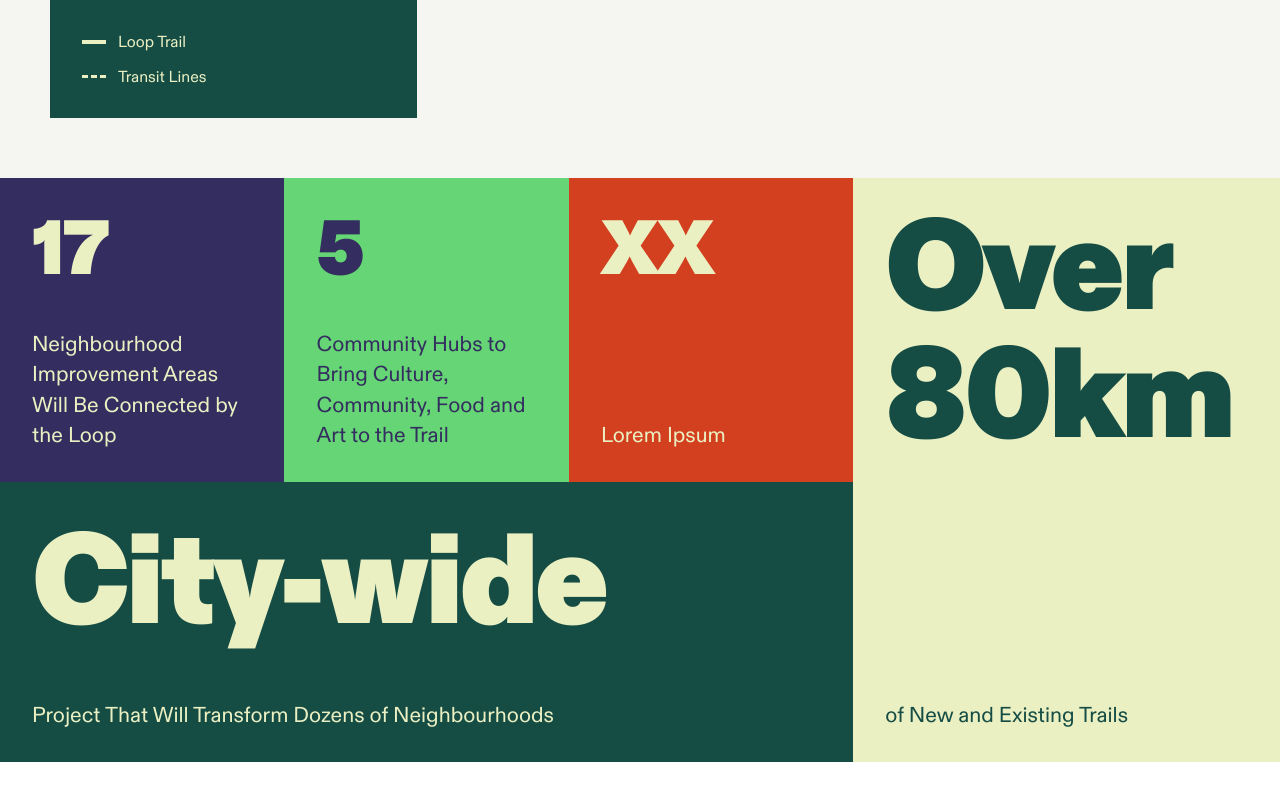
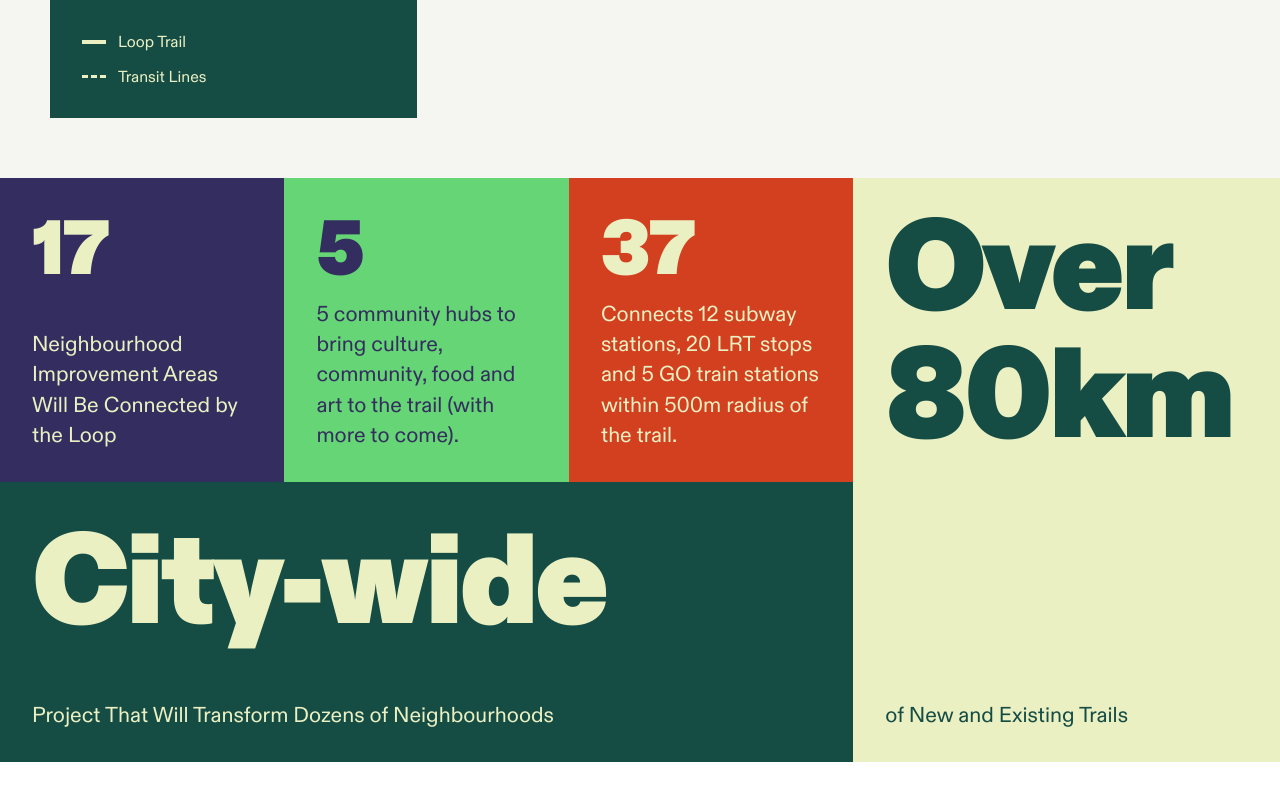
Before and after one commit to frontier-design/loop-trail-web, a React (Vite) app: page / in a window 1280 px wide. Shown: the part 4622-5422 px from the top of the page. Built offline with nearby package versions, Linux system fonts and the light colour scheme; no server answers.

Commit message:
more copy changes

```diff
--- a/src/pages/Home/components/AtAGlance.jsx
+++ b/src/pages/Home/components/AtAGlance.jsx
@@ -213,12 +213,14 @@ function AtAGlance() {
               <StatBlock $bg="var(--color-mint)" $color="var(--color-lime)" $numberColor="var(--color-sky)" $textColor="var(--color-sky)">
                 <StatNumber>5</StatNumber>
                 <StatText>
-                  Community Hubs to Bring Culture, Community, Food and Art to the Trail
+                  5 community hubs to bring culture, community, food and art to the trail (with more to come).
                 </StatText>
               </StatBlock>
               <StatBlock $bg="var(--color-brick)" $color="var(--color-lime)">
-                <StatNumber>XX</StatNumber>
-                <StatText>Lorem Ipsum</StatText>
+                <StatNumber>37</StatNumber>
+                <StatText>
+                  Connects 12 subway stations, 20 LRT stops and 5 GO train stations within 500m radius of the trail.
+                </StatText>
               </StatBlock>
             </RedParent>
             <BlueIndividual>
```
